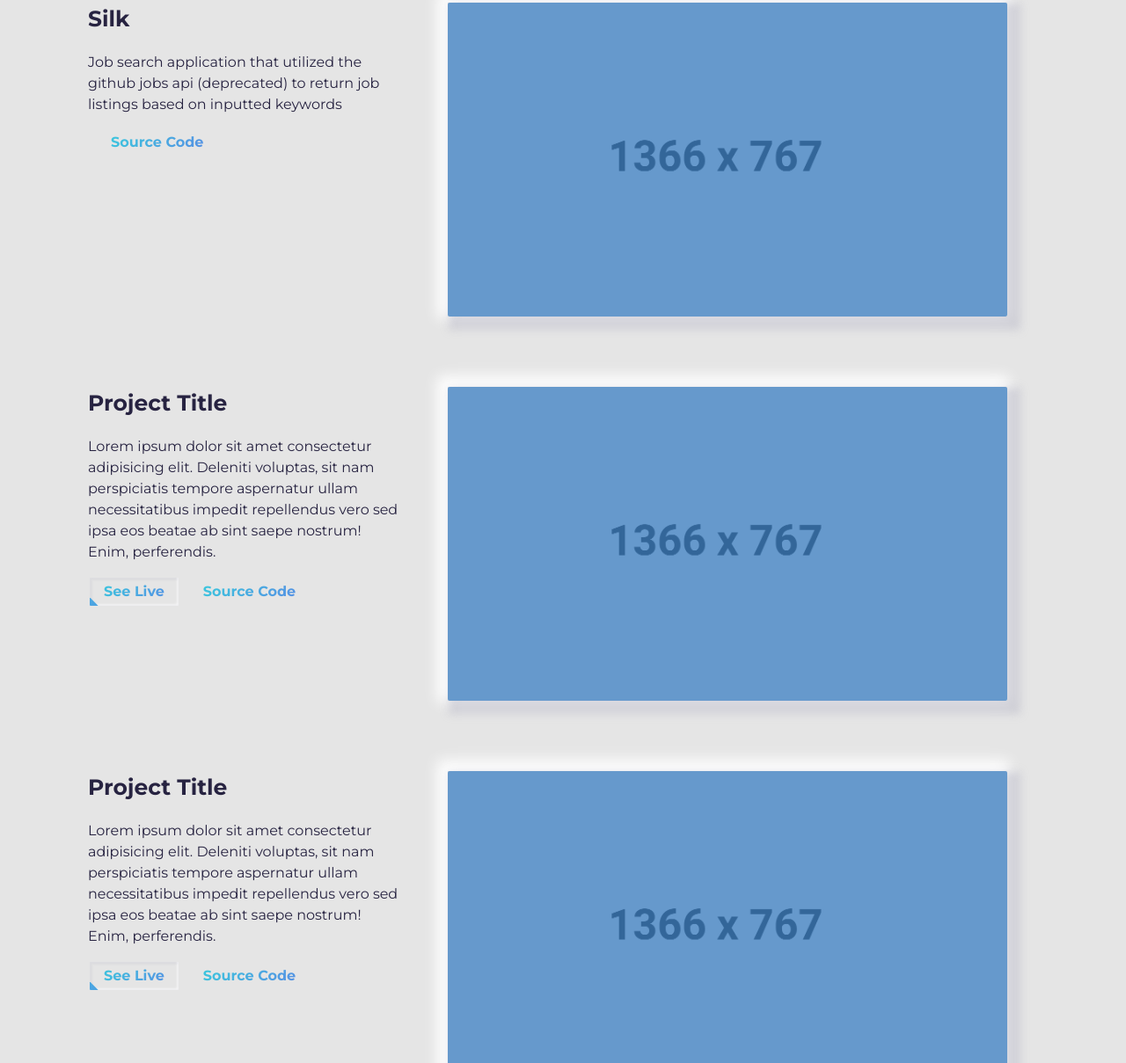
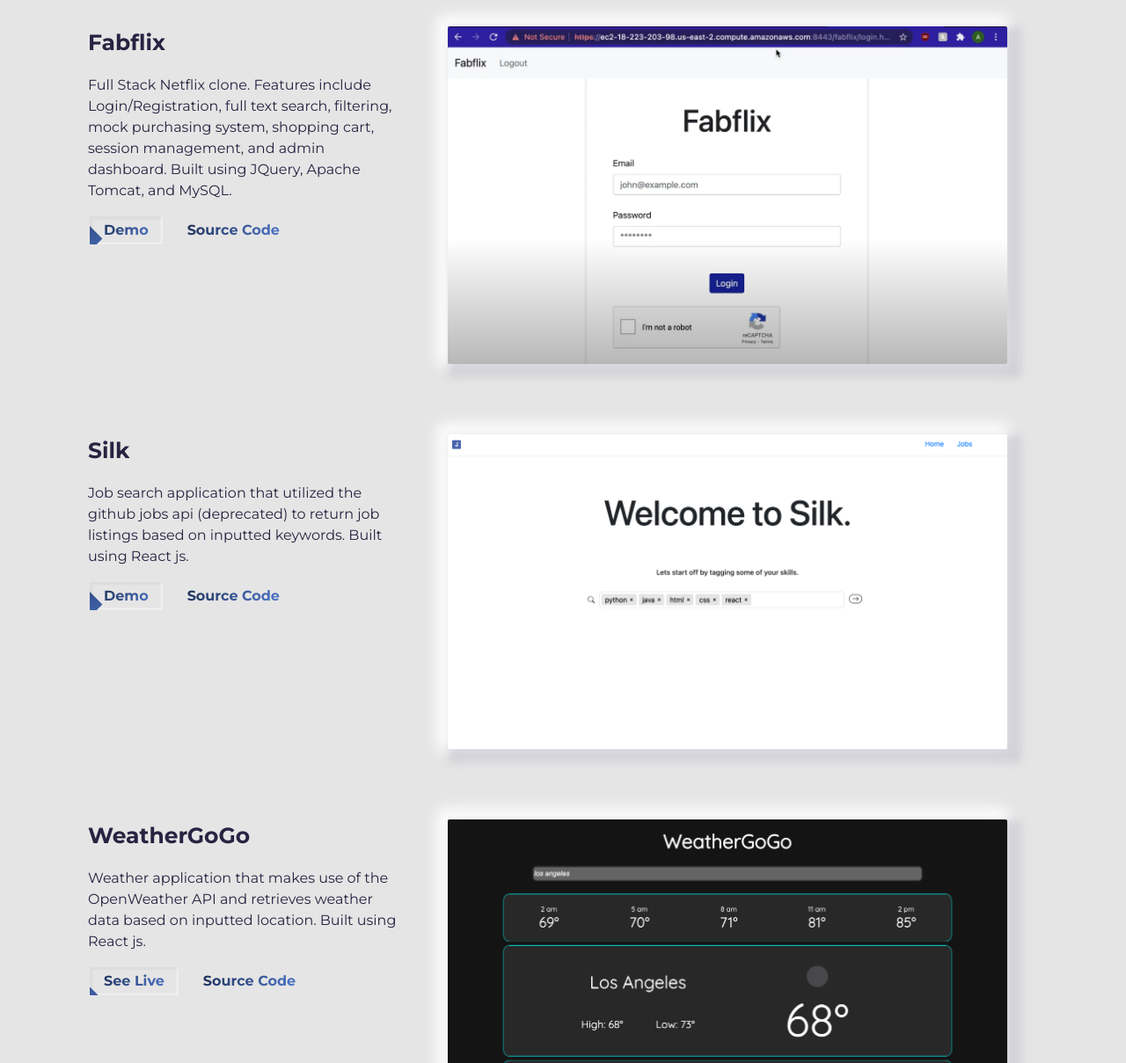
Before and after one commit to AlexManuel1/portfolio-site, a plain HTML site: page index.html in a window 1280 px wide. Shown: the part 1591-2800 px from the top of the page at 88% size. Drawn offline with Linux system fonts and the light colour scheme.

Commit message:
added projects and edited buttons

```diff
--- a/index.html
+++ b/index.html
@@ -16,7 +16,7 @@ Have fun creating your portfolio on this template!!! -->
     <meta name="viewport" content="width=device-width, initial-scale=1.0" />
 
     <!-- Title: add your Portfolio websites's title here -->
-    <title>[Your name here] | Developer</title>
+    <title>Alejandro Matamoros</title>
 
     <!-- Add some coding keywords below, Ex: (javascript, yourusername, etc) -->
     <meta name="keywords" content="[username], [name], skill" />
@@ -25,7 +25,7 @@ Have fun creating your portfolio on this template!!! -->
     <meta name="description" content="[Your name here] | Developer" />
 
     <!-- Add a your png Logo to the assets folder and change the href attr accordingly  -->
-    <link rel="icon" type="image/png" href="./assets/devfolio-logo.png" />
+    <!-- <link rel="icon" type="image/png" href="./assets/devfolio-logo.png" /> -->
 
     <!-- Add your primary-theme color for the value of content -->
     <meta name="theme-color" content="#36d1dc" />
@@ -99,10 +99,10 @@ Have fun creating your portfolio on this template!!! -->
         <h1 class="hero-title">
           Hi, my name is <span class="text-color-main name">Alejandro Matamoros</span>
           <br />
-          I'm the Unknown Developer.
+          I'm a Software Engineer.
         </h1>
         <p class="hero-cta">
-          <a class="cta-btn cta-btn--hero" href="#about">Get in touch</a>
+          <a class="cta-btn cta-btn--hero" href="#projects">My Projects</a>
         </p>
       </section>
       <a href="#about" class="scroll-down-link" aria-label="scroll-down">
@@ -119,7 +119,7 @@ Have fun creating your portfolio on this template!!! -->
           <div class="about-wrapper__image">
             <img
               class="img-fluid"
-              src="./assets/profile.png"
+              src="./assets/profpic.jpg"
               alt="Profile Image"
             />
           </div>
@@ -144,7 +144,7 @@ Have fun creating your portfolio on this template!!! -->
               so that I can reach all my goals and change the world one day.
             </p>
             <span class="about-wrapper__cta">
-              <a href="#" class="cta-btn cta-btn--resume">View Resume</a>
+              <a href="https://github.com/AlexManuel1" target="_blank" class="cta-btn cta-btn--resume">View My Github</a>
             </span>
           </div>
         </div>
@@ -161,29 +161,34 @@ Have fun creating your portfolio on this template!!! -->
           <!-- Each .row is a project -->
           <article class="row">
             <div class="project-wrapper__text">
-              <h3 class="project-wrapper__text-title">Silk</h3>
+              <h3 class="project-wrapper__text-title">
+                Fabflix
+              </h3>
               <p class="project-wrapper__text-info">
-                Job search application that utilized the github jobs api (deprecated) to return job listings based on inputted keywords
+                Full Stack Netflix clone. Features include
+                Login/Registration, full text search,
+                filtering, mock purchasing system, shopping cart,
+                session management, and admin dashboard.
+                Built using JQuery, Apache Tomcat, and MySQL.
               </p>
               <div class="project-wrapper__text-btns">
-                <!-- <a
-                  href="#"
+                <a
+                  href="https://www.youtube.com/watch?v=ZR5DDI9QnxA&t=312s"
                   target="_blank"
                   rel="noopener noreferrer"
                   class="cta-btn cta-btn--hero cta-btn--projects"
-                  >See Live</a
-                > -->
-                <a href="https://drive.google.com/file/d/1SCi4-Rwa0KpvKqaCfqcTmrTO35ViU90v/view" target="_blank" class="cta-btn text-color-main"
+                >Demo</a>
+                <a href="https://github.com/AlexManuel1/Fabflix" target="_blank" class="cta-btn text-color-main"
                   >Source Code</a
                 >
               </div>
             </div>
 
             <div class="project-wrapper__image">
-              <a href="#" target="_blank" rel="noopener noreferrer">
+              <a href="https://github.com/AlexManuel1/Fabflix" target="_blank" rel="noopener noreferrer">
                 <div class="thumbnail rounded">
                   <img
-                    src="./assets/project.png"
+                    src="./assets/Fabflix.PNG"
                     class="img-fluid"
                     alt="Project Image"
                   />
@@ -196,32 +201,31 @@ Have fun creating your portfolio on this template!!! -->
           <!-- Each .row is a project -->
           <article class="row">
             <div class="project-wrapper__text">
-              <h3 class="project-wrapper__text-title">Project Title</h3>
+              <h3 class="project-wrapper__text-title">Silk</h3>
               <p class="project-wrapper__text-info">
-                Lorem ipsum dolor sit amet consectetur adipisicing elit.
-                Deleniti voluptas, sit nam perspiciatis tempore aspernatur ullam
-                necessitatibus impedit repellendus vero sed ipsa eos beatae ab
-                sint saepe nostrum! Enim, perferendis.
+                Job search application that utilized the github
+                jobs api (deprecated) to return job listings based
+                on inputted keywords. Built using React js.
               </p>
               <div class="project-wrapper__text-btns">
                 <a
-                  href="#"
+                  href="https://drive.google.com/file/d/1SCi4-Rwa0KpvKqaCfqcTmrTO35ViU90v/view"
                   target="_blank"
                   rel="noopener noreferrer"
                   class="cta-btn cta-btn--hero cta-btn--projects"
-                  >See Live</a
+                  >Demo</a
                 >
-                <a href="#" target="_blank" class="cta-btn text-color-main"
+                <a href="https://github.com/AlexManuel1/JobSearchApplication" target="_blank" class="cta-btn text-color-main"
                   >Source Code</a
                 >
               </div>
             </div>
 
             <div class="project-wrapper__image">
-              <a href="#" target="_blank" rel="noopener noreferrer">
+              <a href="https://github.com/AlexManuel1/JobSearchApplication" target="_blank" rel="noopener noreferrer">
                 <div class="thumbnail rounded">
                   <img
-                    src="./assets/project.png"
+                    src="./assets/silk.png"
                     class="img-fluid"
                     alt="Project Image"
                   />
@@ -234,32 +238,33 @@ Have fun creating your portfolio on this template!!! -->
           <!-- Each .row is a project -->
           <article class="row">
             <div class="project-wrapper__text">
-              <h3 class="project-wrapper__text-title">Project Title</h3>
+              <h3 class="project-wrapper__text-title">
+                WeatherGoGo
+              </h3>
               <p class="project-wrapper__text-info">
-                Lorem ipsum dolor sit amet consectetur adipisicing elit.
-                Deleniti voluptas, sit nam perspiciatis tempore aspernatur ullam
-                necessitatibus impedit repellendus vero sed ipsa eos beatae ab
-                sint saepe nostrum! Enim, perferendis.
+                Weather application that makes use of the
+                OpenWeather API and retrieves weather data
+                based on inputted location. Built using React js.
               </p>
               <div class="project-wrapper__text-btns">
                 <a
-                  href="#"
+                  href="https://alexmanuel1.github.io/WeatherGoGo/"
                   target="_blank"
                   rel="noopener noreferrer"
                   class="cta-btn cta-btn--hero cta-btn--projects"
                   >See Live</a
                 >
-                <a href="#" target="_blank" class="cta-btn text-color-main"
+                <a href="https://github.com/AlexManuel1/WeatherGoGo" target="_blank" class="cta-btn text-color-main"
                   >Source Code</a
                 >
               </div>
             </div>
 
             <div class="project-wrapper__image">
-              <a href="#" target="_blank" rel="noopener noreferrer">
+              <a href="https://alexmanuel1.github.io/WeatherGoGo/" target="_blank" rel="noopener noreferrer">
                 <div class="thumbnail rounded">
                   <img
-                    src="./assets/project.png"
+                    src="./assets/weathergogo.png"
                     class="img-fluid"
                     alt="Project Image"
                   />
@@ -278,8 +283,8 @@ Have fun creating your portfolio on this template!!! -->
       <div class="container">
         <h2 class="section-title">Contact</h2>
         <div class="contact-wrapper">
-          <p class="contact-wrapper__text">[Put your call to action here]</p>
-          <a href="#" class="cta-btn cta-btn--resume">Call to Action</a>
+          <p class="contact-wrapper__text">Lets get in touch!</p>
+          <a href="mailto:AlexMatamoros10@gmail.com" class="cta-btn cta-btn--resume">Email</a>
         </div>
       </div>
     </section>
@@ -292,7 +297,7 @@ Have fun creating your portfolio on this template!!! -->
           <i class="fa fa-angle-up fa-2x" aria-hidden="true"></i>
         </a>
         <div class="social-links">
-          <a
+          <!-- <a
             href="#!"
             target="_blank"
             rel="noopener noreferrer"
@@ -315,9 +320,9 @@ Have fun creating your portfolio on this template!!! -->
             aria-label="codepen"
           >
             <i class="fa fa-codepen"></i>
-          </a>
+          </a> -->
           <a
-            href="#!"
+            href="https://www.linkedin.com/in/alejandrommatamoros/"
             target="_blank"
             rel="noopener noreferrer"
             aria-label="linkedin"
@@ -325,7 +330,7 @@ Have fun creating your portfolio on this template!!! -->
             <i class="fa fa-linkedin"></i>
           </a>
           <a
-            href="#!"
+            href="https://github.com/AlexManuel1"
             target="_blank"
             rel="noopener noreferrer"
             aria-label="github"
--- a/style/base/_variables.scss
+++ b/style/base/_variables.scss
@@ -1,6 +1,6 @@
 // COLORS
-$primary-color: #36d1dc;
-$secondary-color: #5b86e5;
+$primary-color: #13223F;
+$secondary-color: #305E7F;
 $font-family: "Montserrat", sans-serif;
 
 $light-white: #e5e5e5;
```
Also changed, not shown: assets/Fabflix.PNG (added), assets/profpic.jpg (added), assets/silk.png (added), assets/weathergogo.png (added), css/main.css.
